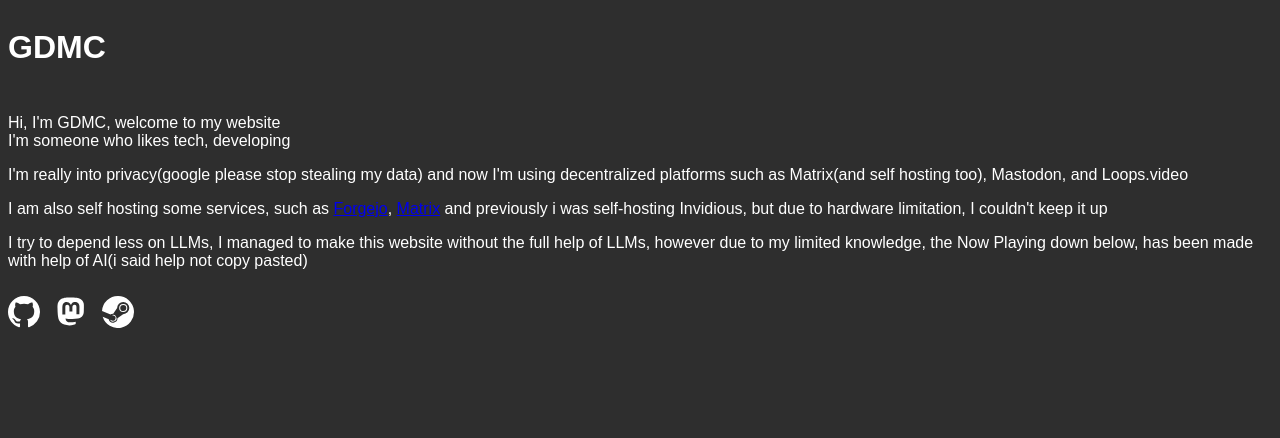
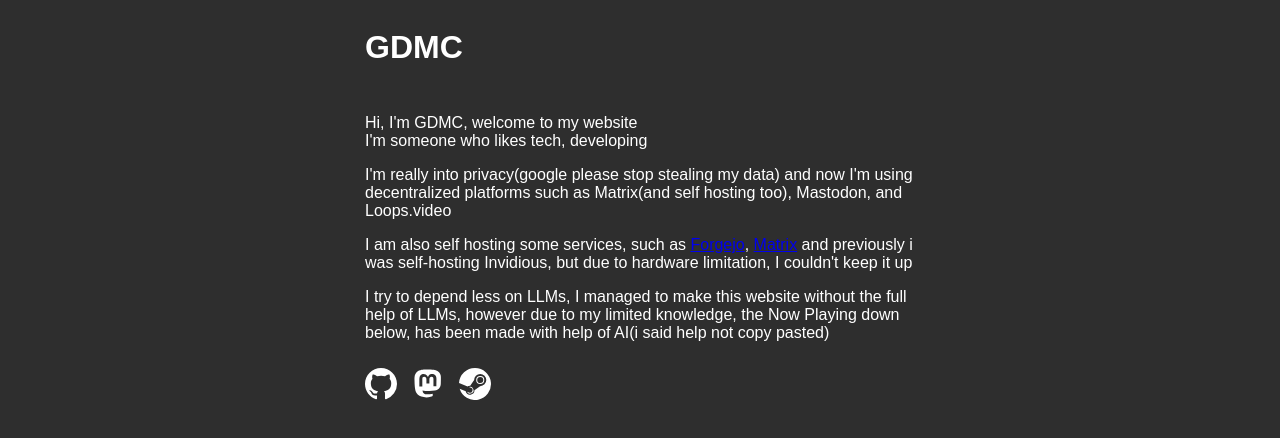
Before and after one commit to Bibou1494/Portfolio, a plain HTML site: page index.html in a window 1280 px wide. Drawn offline with Linux system fonts and the light colour scheme; no server answers; a web font is replaced by a local one.

Commit message:
Word wrap

```diff
--- a/style.css
+++ b/style.css
@@ -11,9 +11,11 @@
 .profile-ct {
   display: flex;
   flex-direction: column;
-  width: fit-content;
+  width: 550px;
   border-radius: 15px;
   gap: 10px;
+	word-wrap: break-word;
+	max-width: 100%;
 }
 
 .nl-ct {
```
